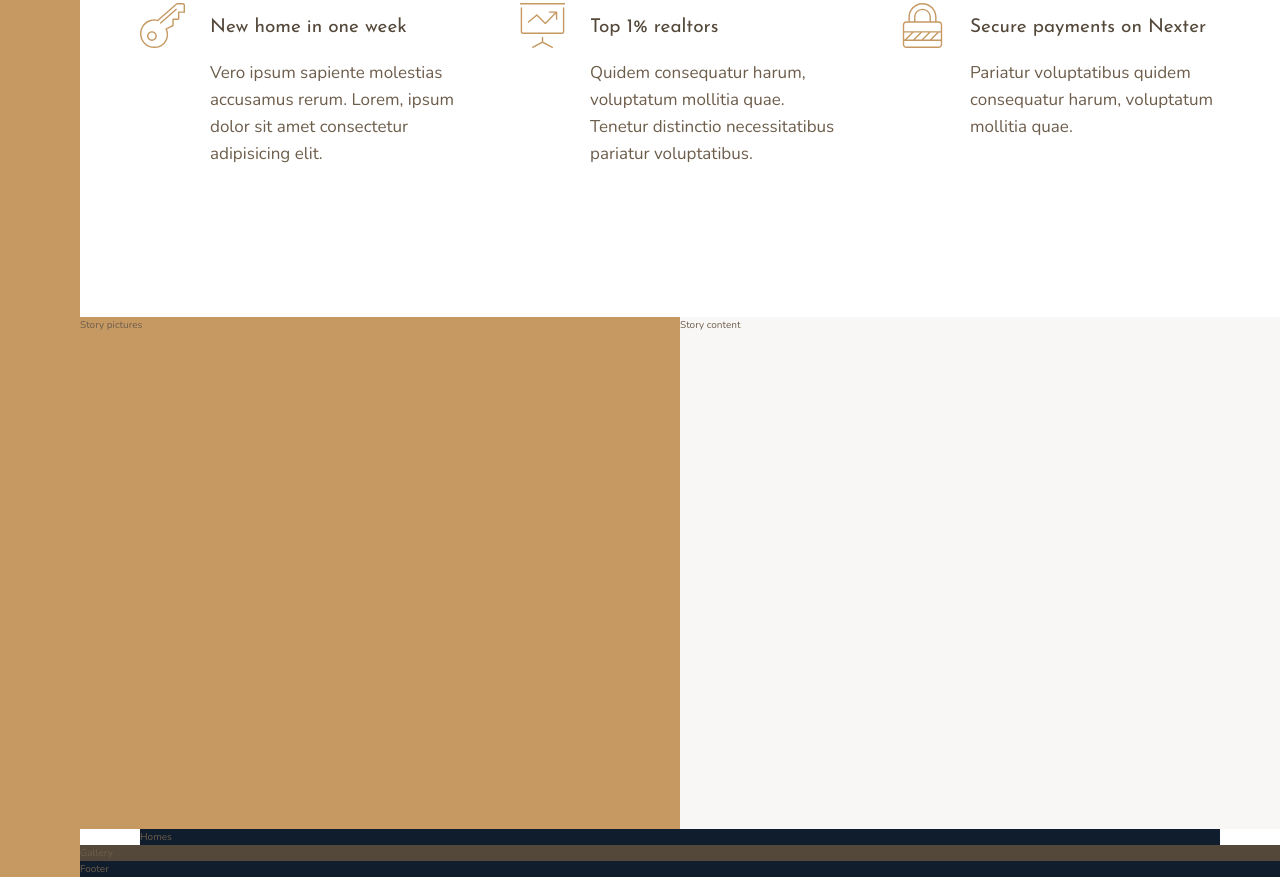
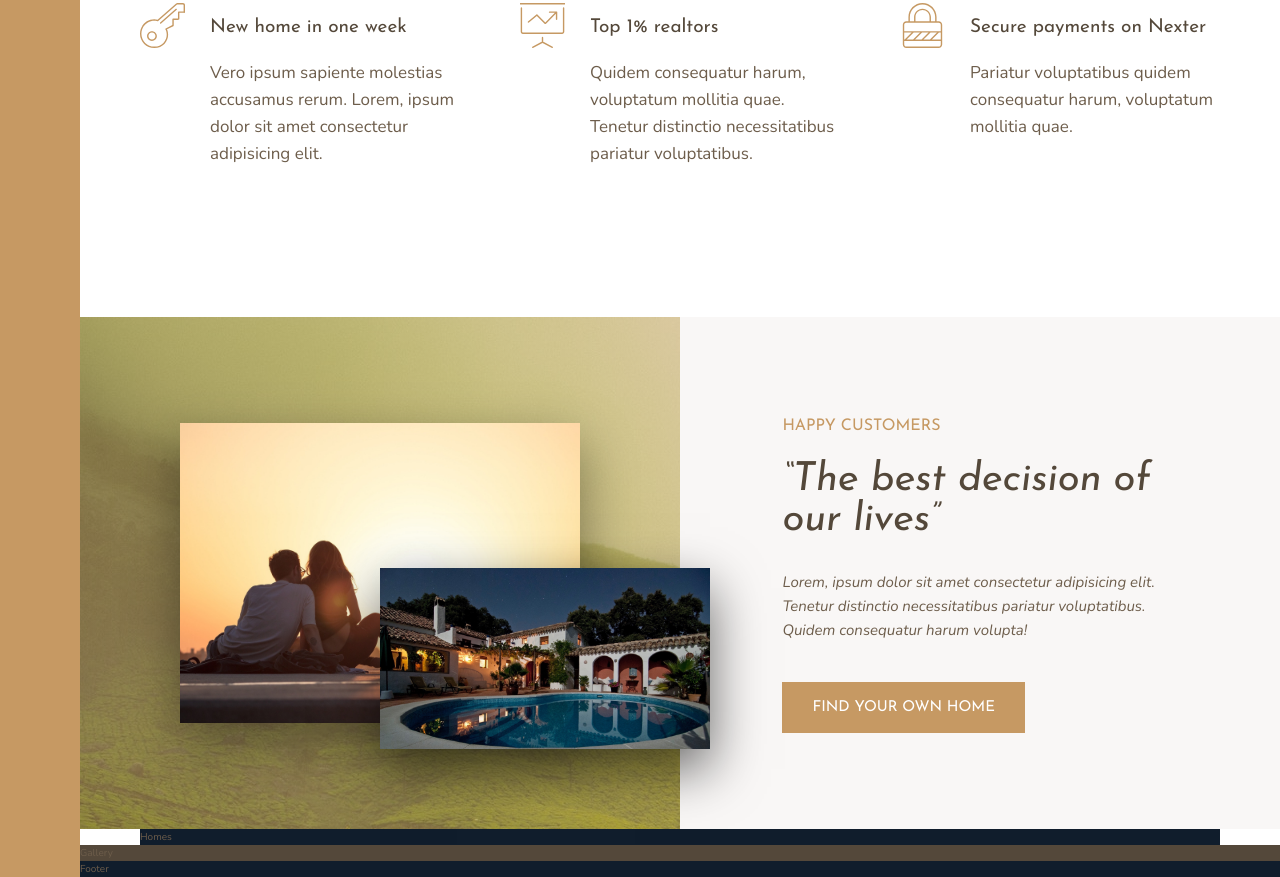
Before and after one commit to PrzeKra/Nexter-Project, a website: page index.html in a window 1280 px wide. Shown: the part 991-1868 px from the top of the page. Drawn offline with nearby package versions, Linux system fonts and the light colour scheme.

Commit message:
Building the Story Section

```diff
--- a/index.html
+++ b/index.html
@@ -85,8 +85,22 @@
         </p>
       </div>
     </section>
-    <div class="story__pictures">Story pictures</div>
-    <div class="story__content">Story content</div>
+    <div class="story__pictures">
+      <img src="img/story-1.jpeg" alt="Couple with new house" class="story__img--1"></img>
+      <img src="img/story-2.jpeg" alt="New house" class="story__img--2"></img>
+    </div>
+    <div class="story__content">
+      <h3 class="heading-3 mb-sm">Happy Customers</h3>
+      <h2 class="heading-2 heading-2--dark mb-md">
+        &ldquo;The best decision of our lives&rdquo;
+      </h2>
+      <p class="story__text">
+        Lorem, ipsum dolor sit amet consectetur adipisicing elit. Tenetur
+        distinctio necessitatibus pariatur voluptatibus. Quidem consequatur
+        harum volupta!
+      </p>
+      <button class="btn">Find your own home</button>
+    </div>
     <section class="homes">Homes</section>
     <section class="gallery">Gallery</section>
     <footer class="footer">Footer</footer>
--- a/sass/_story.scss
+++ b/sass/_story.scss
@@ -2,10 +2,54 @@
   &__pictures {
     background-color: $color-primary;
     grid-column: full-start / col-end 4;
+    background-image: linear-gradient(
+        rgba($color-primary, 0.5),
+        rgba($color-primary, 0.5)
+      ),
+      url(../img/back.jpg);
+
+    display: grid;
+    grid-template-rows: repeat(6, 1fr);
+    grid-template-columns: repeat(6, 1fr);
+    align-items: center;
+  }
+
+  &__img--1 {
+    width: 100%;
+    grid-row: 2/6;
+    grid-column: 2/6;
+    box-shadow: 0 2rem 5rem rgba(#000, 0.4);
+  }
+  &__img--2 {
+    width: 110%;
+    grid-row: 4/6;
+    grid-column: 4/7;
+    z-index: 1;
+    box-shadow: 0 2rem 5rem rgba(#000, 0.6);
   }
 
   &__content {
     background-color: $color-grey-light-1;
     grid-column: col-start 5 / full-end;
+
+    padding: 6rem 8vw;
+
+    /*
+    display: flex;
+    flex-direction: column;
+    justify-content: center;
+    align-items: flex-start;
+    WILL BE THE SAME AS GRID BELOW
+    */
+
+    display: grid;
+    align-content: center;
+    justify-items: start;
+  }
+
+  &__text {
+    font-size: 1.5rem;
+    font-style: italic;
+    margin-bottom: 4rem;
   }
 }
--- a/sass/_typography.scss
+++ b/sass/_typography.scss
@@ -8,9 +8,21 @@
 }
 .heading-2 {
   @extend %heading;
+  font-size: 4rem;
+  font-style: italic;
+  line-height: 1;
+  &--light {
+    color: $color-grey-light-1;
+  }
+  &--dark {
+    color: $color-grey-dark-1;
+  }
 }
 .heading-3 {
   @extend %heading;
+  font-size: 1.6rem;
+  color: $color-primary;
+  text-transform: uppercase;
 }
 .heading-4 {
   @extend %heading;
@@ -23,3 +35,35 @@
     color: $color-grey-dark-1;
   }
 }
+
+.btn {
+  background-color: $color-primary;
+  color: #fff;
+  border: none;
+  border-radius: 0;
+  font-family: $font-display;
+  font-size: 1.5rem;
+  text-transform: uppercase;
+  padding: 1.8rem 3rem;
+  cursor: pointer;
+  transition: all 0.2s;
+
+  &:hover {
+    background-color: $color-primary-dark;
+  }
+}
+
+////////////////////////////////////////
+// MARGIN BOTTOMS
+.mb-sm {
+  margin-bottom: 2rem;
+}
+.mb-md {
+  margin-bottom: 3rem;
+}
+.mb-lg {
+  margin-bottom: 4rem;
+}
+.mb-hg {
+  margin-bottom: 8rem;
+}
```
Also changed, not shown: css/style.css.
